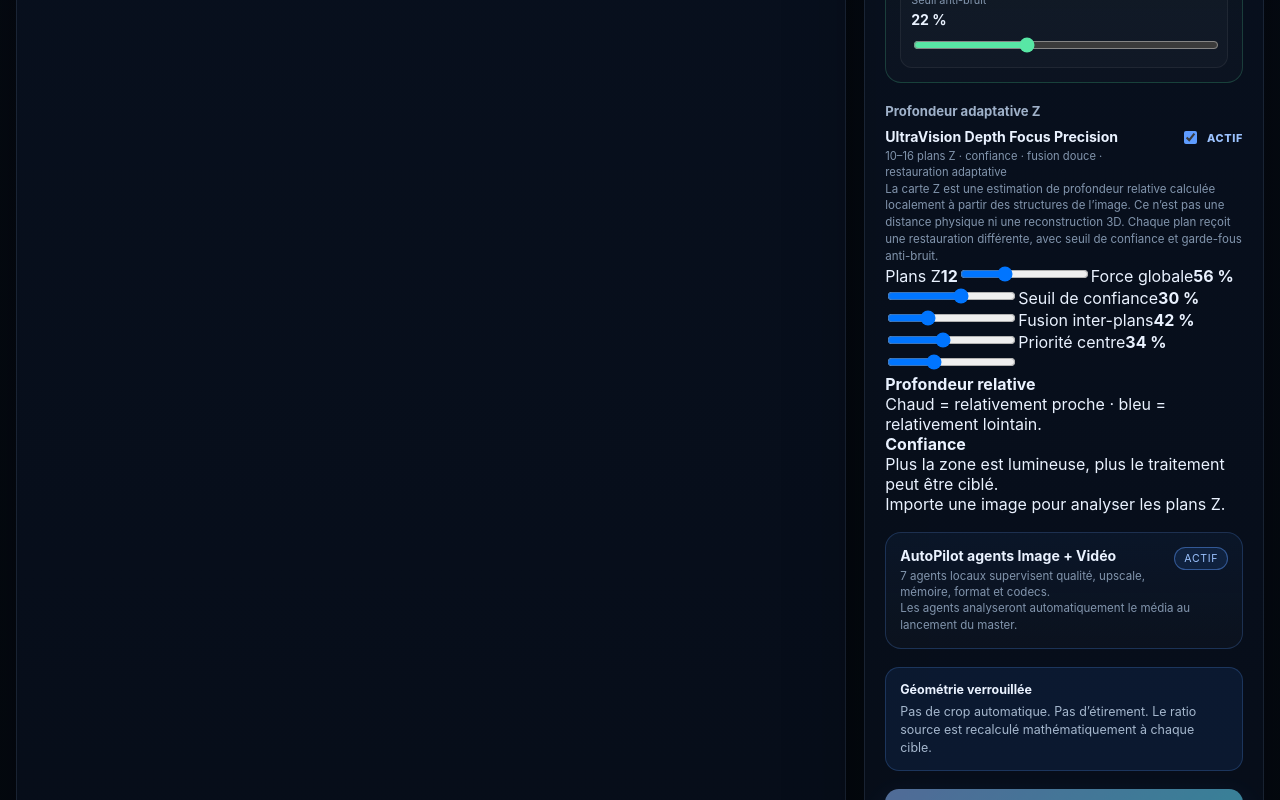
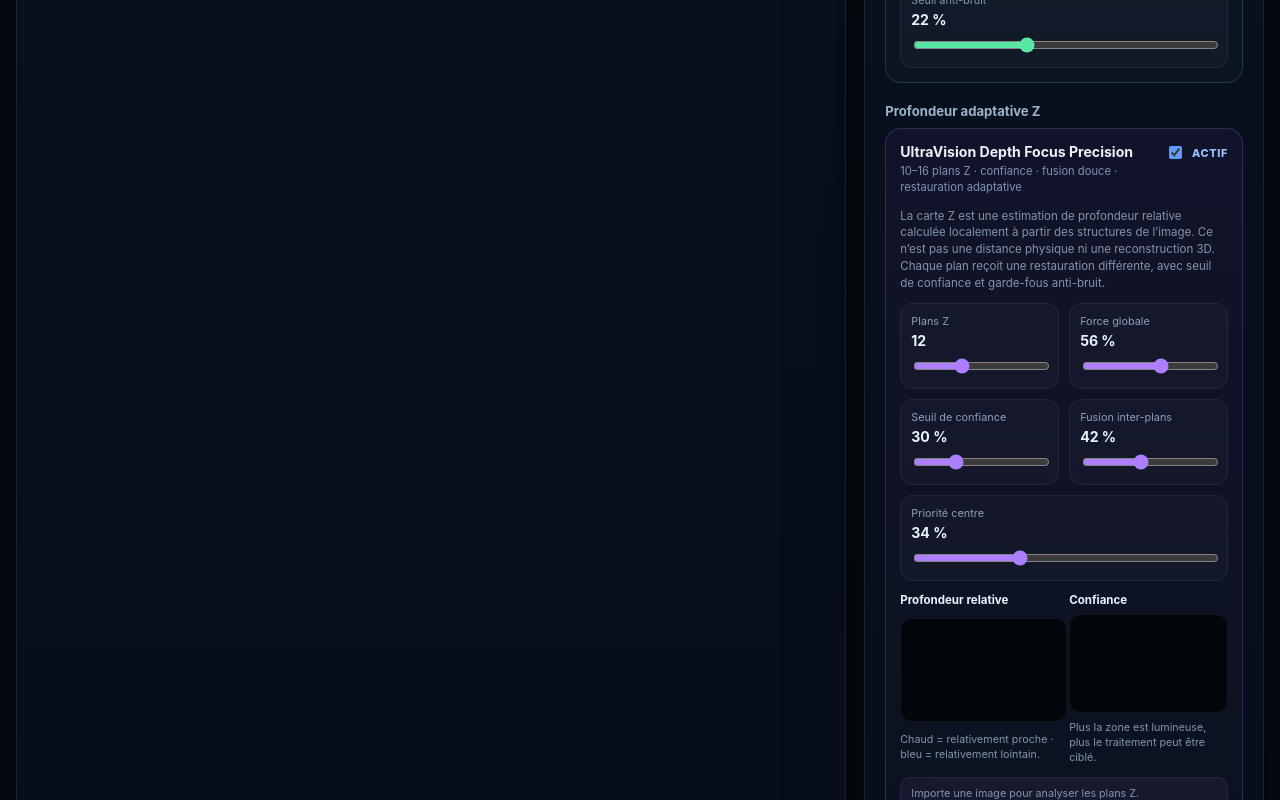
Before and after one commit to Nikoju1977/Niko-Ultravision, a React (Vite) app: page / in a window 1280 px wide. Shown: the part 2900-3700 px from the top of the page. Built offline with nearby package versions, Linux system fonts and the light colour scheme.

Commit message:
style: add Depth Focus Precision controls and maps

```diff
--- a/src/styles.css
+++ b/src/styles.css
@@ -862,3 +862,101 @@
     grid-template-columns: 1fr;
   }
 }
+
+
+/* --- UltraVision Depth Focus Precision v0.1 --- */
+.depth-focus-precision-box {
+  padding: 14px;
+  border-radius: 16px;
+  border: 1px solid rgba(173, 126, 255, .22);
+  background: linear-gradient(180deg, rgba(77, 45, 126, .14), rgba(255,255,255,.02));
+  display: grid;
+  gap: 12px;
+}
+
+.depth-focus-controls {
+  display: grid;
+  grid-template-columns: repeat(2, minmax(0, 1fr));
+  gap: 10px;
+}
+
+.depth-focus-controls label {
+  padding: 10px;
+  border-radius: 12px;
+  background: rgba(255,255,255,.025);
+  border: 1px solid rgba(255,255,255,.06);
+}
+
+.depth-focus-controls label:last-child {
+  grid-column: 1 / -1;
+}
+
+.depth-focus-controls label > span,
+.depth-focus-controls label > strong {
+  display: block;
+}
+
+.depth-focus-controls label > span {
+  color: #8d9fb9;
+  font-size: .68rem;
+}
+
+.depth-focus-controls label > strong {
+  margin: 4px 0 7px;
+  font-size: .88rem;
+}
+
+.depth-focus-controls input[type="range"] {
+  width: 100%;
+  accent-color: #ad7eff;
+}
+
+.depth-preview-grid {
+  display: grid;
+  grid-template-columns: 1fr 1fr;
+  gap: 10px;
+}
+
+.depth-preview-grid > div {
+  display: grid;
+  gap: 7px;
+}
+
+.depth-preview-grid strong {
+  font-size: .72rem;
+}
+
+.depth-preview-grid img,
+.depth-preview-empty {
+  width: 100%;
+  aspect-ratio: 16 / 10;
+  object-fit: contain;
+  border-radius: 12px;
+  border: 1px solid rgba(255,255,255,.06);
+  background: #02050a;
+}
+
+.depth-preview-grid span,
+.depth-status {
+  color: #8295ad;
+  font-size: .67rem;
+  line-height: 1.4;
+}
+
+.depth-status {
+  padding: 8px 10px;
+  border-radius: 10px;
+  background: rgba(173,126,255,.07);
+  border: 1px solid rgba(173,126,255,.12);
+}
+
+@media (max-width: 640px) {
+  .depth-focus-controls,
+  .depth-preview-grid {
+    grid-template-columns: 1fr;
+  }
+
+  .depth-focus-controls label:last-child {
+    grid-column: auto;
+  }
+}
```
